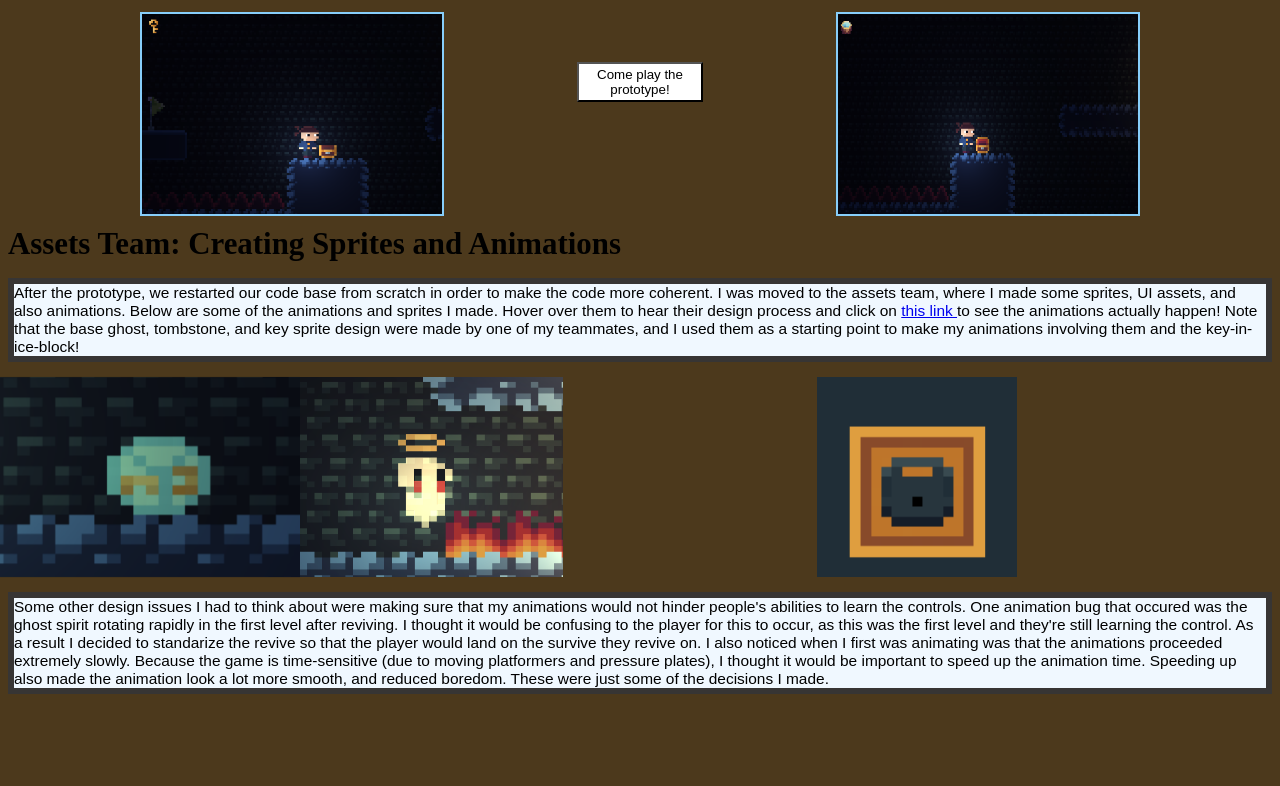
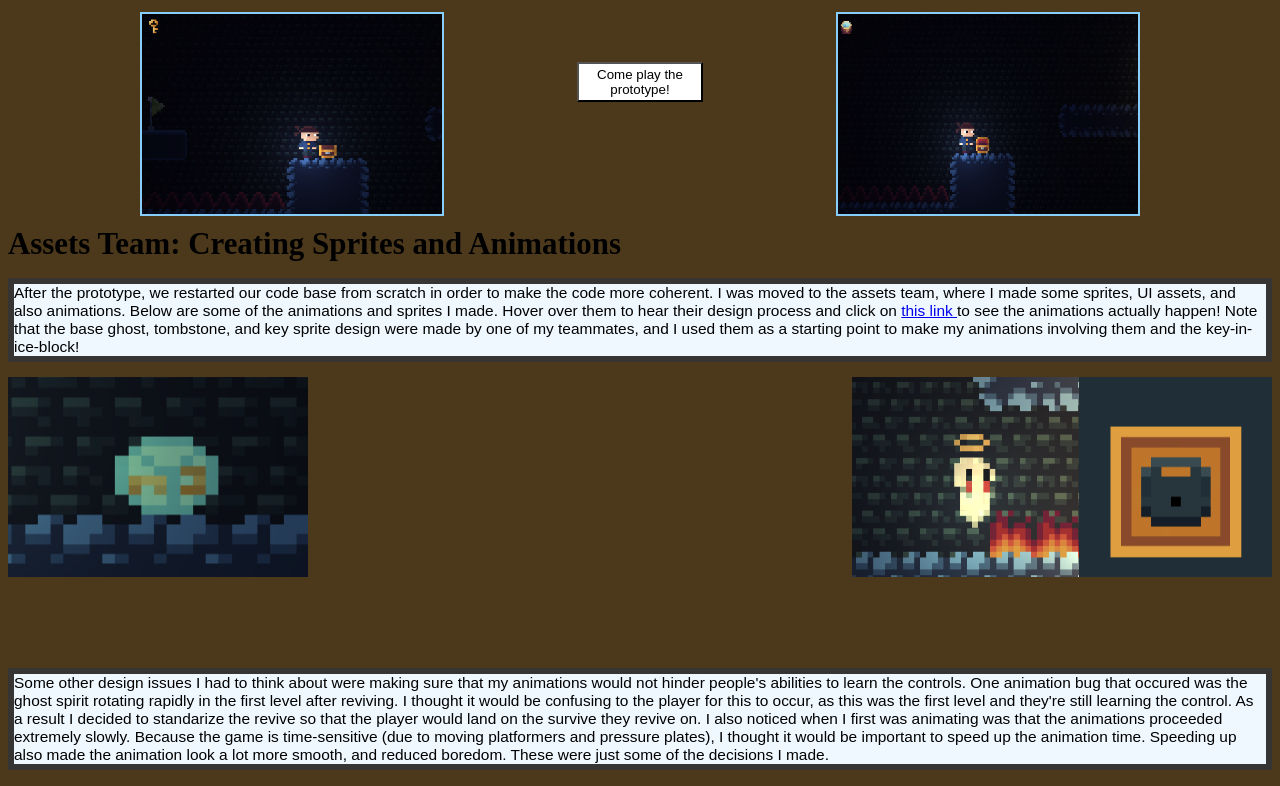
Before and after one commit to deena1k/deena1k.github.io, a plain HTML site: page index.html in a window 1280 px wide. Shown: the part 680-1466 px from the top of the page. Before the commit the page ends 1390 px from the top, so only its background shows below. Drawn offline with Linux system fonts and the light colour scheme.

Commit message:
more code

```diff
--- a/front_page.css
+++ b/front_page.css
@@ -92,9 +92,7 @@ margin: 0px 60px 0% 0%;
     background-color:rgb(255, 255, 255);
     margin-top: 50px;
    }
-.hover1{
-    position:absolute;
-}
+
    #hover1_pop{
 
     position:relative;
```
